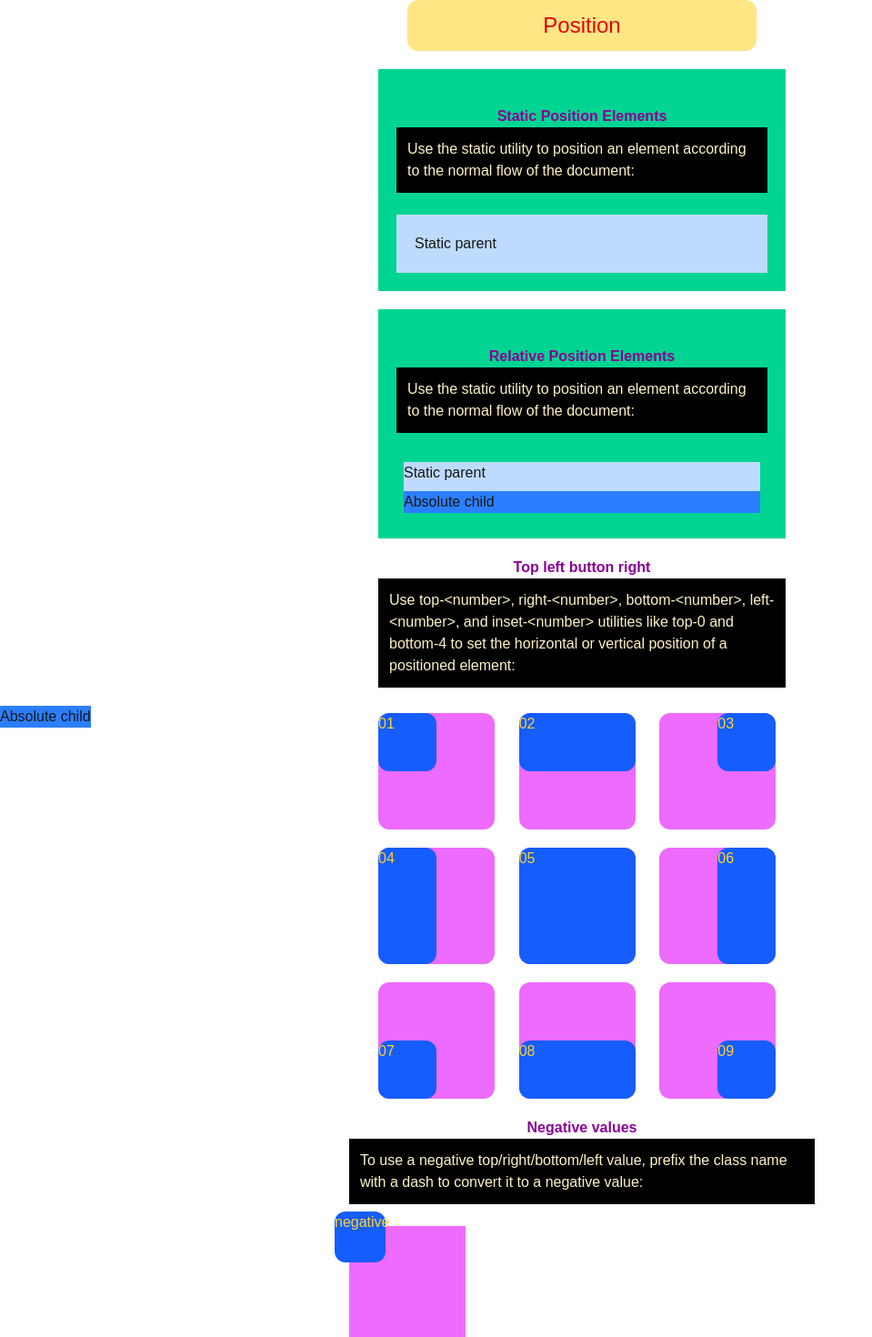
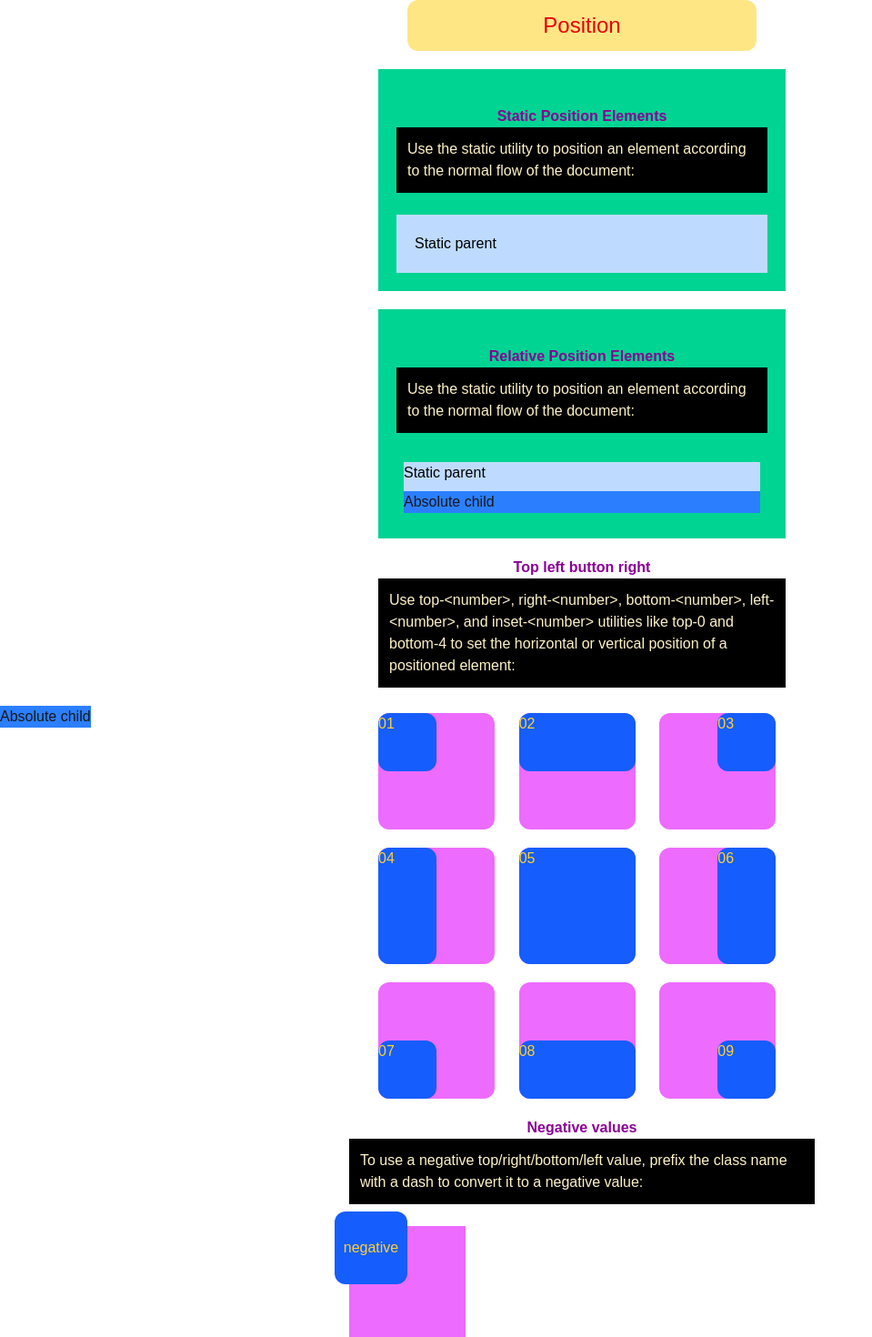
Before and after one commit to carloscfgos1980/tailwindcss-indept, a Next.js app: page /position in a window 1280 px wide. Shown: the top 1470 px of the page at 91% size, without its empty margins (0-959 px from the left). Built offline with nearby package versions, Linux system fonts and the light colour scheme.

Commit message:
README updated

```diff
--- a/src/app/(root)/position/page.tsx
+++ b/src/app/(root)/position/page.tsx
@@ -9,7 +9,7 @@ export default function Position() {
             <Header subject="Static Position Elements" description="Use the static utility to position an element according to the normal flow of the document:"/>
             <div className='max-h-80'>
                 <div className="static bg-blue-200 p-5">
-                    <p>Static parent</p>
+                    <p className='text-black'>Static parent</p>
                 <div className="absolute bottom-0 left-0 bg-blue-500">
                     <p>Absolute child</p>
                 </div>
@@ -20,7 +20,7 @@ export default function Position() {
             <Header subject="Relative Position Elements" description="Use the static utility to position an element according to the normal flow of the document:"/>
             <div className='max-h-80'>
                 <div className="static bg-blue-200 m-2">
-                    <p>Static parent</p>
+                    <p className='text-black'>Static parent</p>
                 <div className="relative bottom-0 left-0 bg-blue-500 mt-2">
                     <p>Absolute child</p>
                 </div>
@@ -62,7 +62,7 @@ export default function Position() {
         <div className="negative_values max-w-lg mx-auto">
             <Header subject="Negative values" description="To use a negative top/right/bottom/left value, prefix the class name with a dash to convert it to a negative value:"/>
             <div className="relative bg-fuchsia-400 size-32 *:rounded-xl *:*:rounded-xl">
-                <div className="absolute -top-4 -left-4 size-14 bg-blue-600 text-amber-300">negative</div>
+                <div className="absolute -top-4 -left-4 size-20 bg-blue-600 text-amber-300 flex items-center justify-center">negative</div>
             </div>
         </div>
         <div className="using_logical max-w-lg mx-auto">
--- a/src/app/(root)/responsive/page.tsx
+++ b/src/app/(root)/responsive/page.tsx
@@ -29,8 +29,8 @@ function Responsive() {
                 </p>
                 </div>
             </div>
-            <div className="column_layout_number mx-auto px-5">
-                <Header subject="colum" description="Use columns-<number> utilities like columns-3 to set the number of columns that should be created for the content within an element:"/>
+            <div className="column_layout_number max-w-lg mx-auto px-5">
+                <Header subject="columns" description="Use columns-<number> utilities like columns-3 to set the number of columns that should be created for the content within an element:"/>
                 <div className='columns-3 gap-3 *:my-3'>
                     <Image
                     className=""
@@ -99,27 +99,27 @@ function Responsive() {
                     />
                 </div>
             </div>
-            <div className="after_break max-w-72 mx-auto">
+            <div className="after_break max-w-lg mx-auto">
                 <Header subject="After Break" description="Use utilities like break-after-column and break-after-page to control how a column or page break should behave after an element:"/>
-                <div className="columns-2 *:my-4">
+                <div className="columns-2 *:m-4 bg-blue-500 *:text-amber-100">
                     <p>Well, let me tell you something, ...</p>
                     <p className="break-after-column">Sure, go ahead, laugh...</p>
                     <p>Maybe we can live without...</p>
                     <p>Look. If you think this is...</p>
                     </div>
             </div>
-            <div className="before_break max-w-72 mx-auto">
+            <div className="before_break  max-w-lg mx-auto">
                 <Header subject="Before Break" description="Use utilities like break-before-column and break-before-page to control how a column or page break should behave before an element:"/>
-                <div className="columns-2 *:my-4">
+                <div className="columns-2 *:m-4 bg-blue-500 *:text-amber-100">
                     <p>Well, let me tell you something, ...</p>
                     <p className="break-before-column">Sure, go ahead, laugh...</p>
                     <p>Maybe we can live without...</p>
                     <p>Look. If you think this is...</p>
                     </div>
             </div>
-            <div className="Inside_break max-w-72 mx-auto">
+            <div className="Inside_break max-w-lg mx-auto">
                 <Header subject="Inside Break" description="Use utilities like break-inside-column and break-inside-avoid-page to control how a column or page break should behave within an element:"/>
-                <div className="columns-2 *:my-4">
+                <div className="columns-2 *:m-4 bg-blue-500 *:text-amber-100">
                     <p>Well, let me tell you something, ...</p>
                     <p className="break-inside-avoid-column">Sure, go ahead, laugh...</p>
                     <p>Maybe we can live without...</p>
--- a/src/app/(root)/visibility/page.tsx
+++ b/src/app/(root)/visibility/page.tsx
@@ -14,7 +14,7 @@ export default function Visibility() {
             </div>
         </div>
         <div className="colapsing_elements max-w-lg mx-auto">
-          <Header subject="Invisible elements" description="Use the collapse utility to hide table rows, row groups, columns, and column groups as if they were set to display: none, but without impacting the size of other rows and columns:"/>
+          <Header subject="Colapsing" description="Use the collapse utility to hide table rows, row groups, columns, and column groups as if they were set to display: none, but without impacting the size of other rows and columns:"/>
           <table>
             <thead>
               <tr>
```
Also changed, not shown: 1 other file (tests, documents, lock files or other folders).
